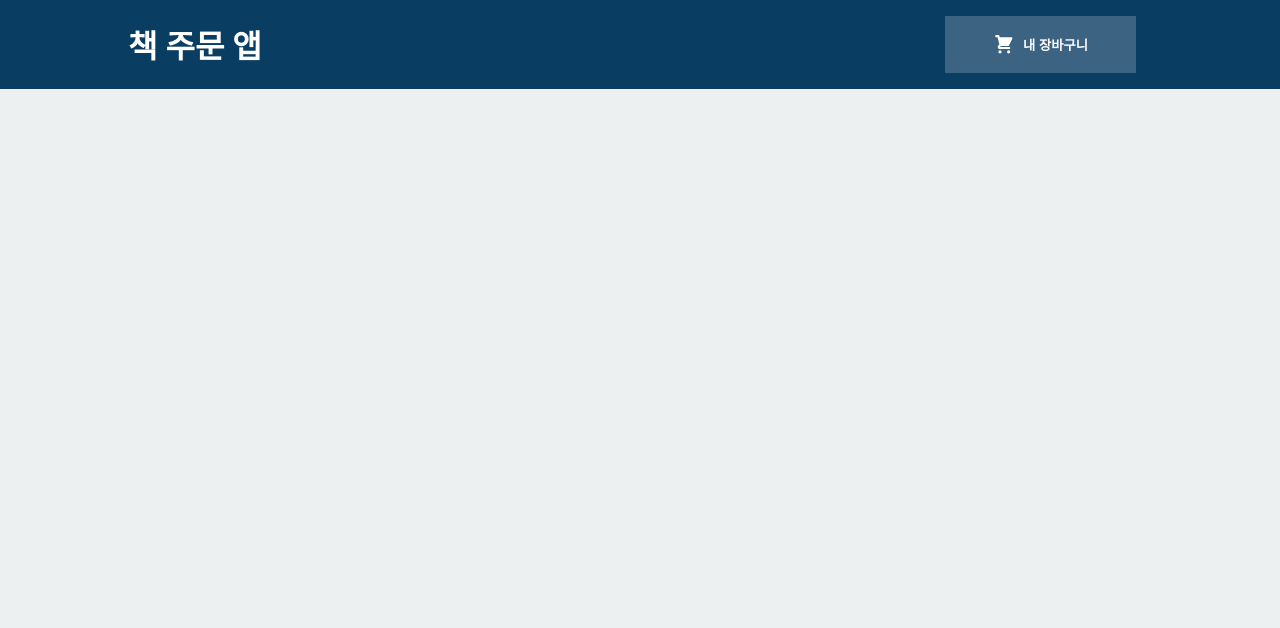
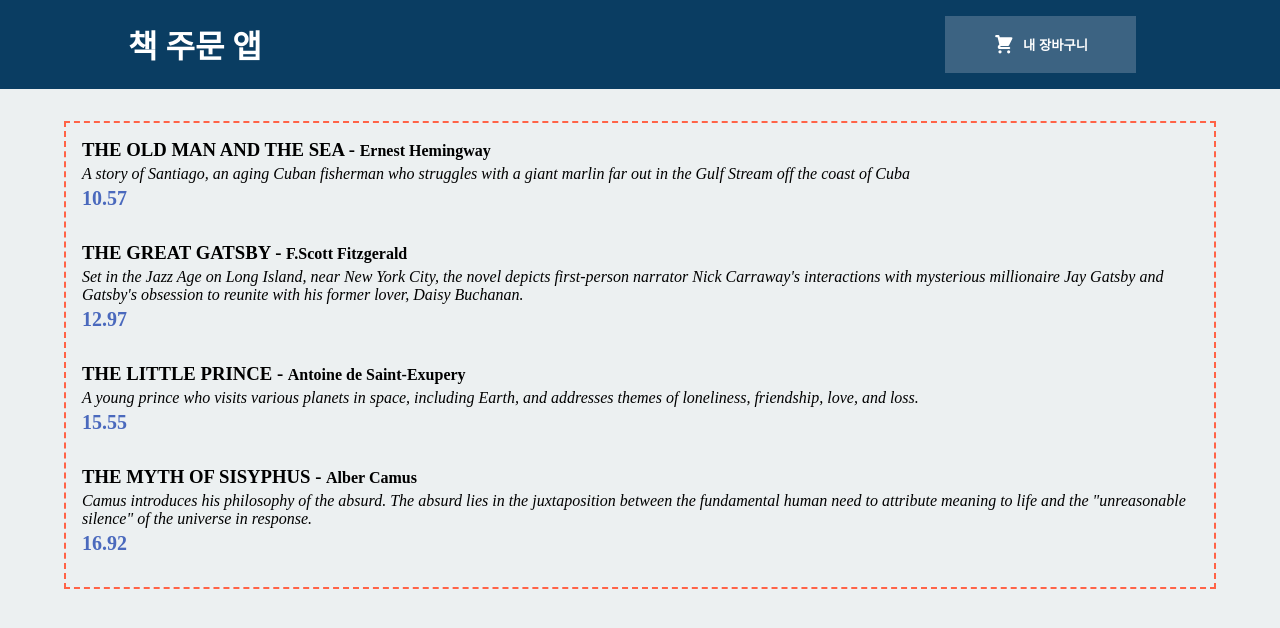
Before and after one commit to minki0415/bookOrderApp-React, a React (Create React App) app: page / in a window 1280 px wide. Shown: the top 628 px of the page. Built offline with nearby package versions, Linux system fonts and the light colour scheme.

Commit message:
[update] Main.jsx

```diff
--- a/src/components/Layout/Main.jsx
+++ b/src/components/Layout/Main.jsx
@@ -1,7 +1,7 @@
 import React from 'react'
 
 const Main = (props) => {
-  return <main>{props.childeren}</main>
+  return <main>{props.children}</main>
 }
 
 export default Main
```
